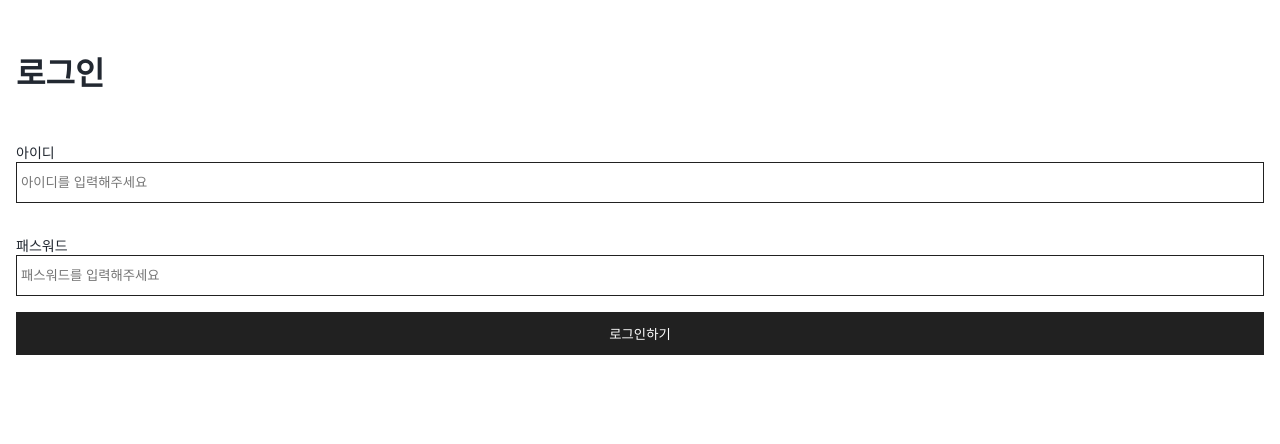
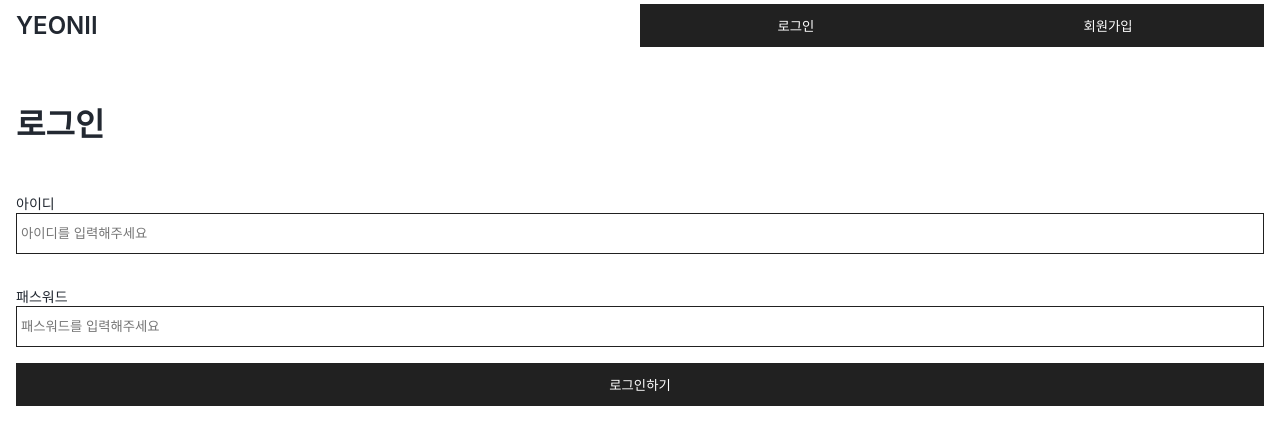
Before and after one commit to bbjoite09/React_Project, a React (Create React App) app in the folder image-community/: page /login in a window 1280 px wide. Shown: the top 444 px of the page. Built offline with nearby package versions, Linux system fonts and the light colour scheme.

Commit message:
feat: Header 생성, 배치

```diff
--- a/image-community/src/shared/App.js
+++ b/image-community/src/shared/App.js
@@ -4,9 +4,13 @@ import {BrowserRouter, Route} from "react-router-dom";
 import PostList from "../pages/PostList";
 import Login from "../pages/Login"
 
+import Header from "./Header";
+import {Grid} from "../elements"
+
 function App() {
     return (
         <React.Fragment>
+            <Header/>
             <BrowserRouter>
                 <Route path="/" exact component={PostList}/>
                 <Route path="/login" exact component={Login}/>
--- a/image-community/src/shared/Header.js
+++ b/image-community/src/shared/Header.js
@@ -0,0 +1,23 @@
+import React from "react";
+import {Grid, Text, Button} from "../elements"
+
+
+const Header=(props) => {
+    return (
+        <React.Fragment>
+            <Grid is_flex padding="4px 16px">
+                <Grid>
+                    <Text margin="0px" size="24px" bold>YEONII</Text>
+                </Grid>
+                <Grid is_flex >
+                    <Button text="로그인"></Button>
+                    <Button text="회원가입"></Button>
+                </Grid>
+            </Grid>
+        </React.Fragment>
+    );
+}
+
+Header.defaultProps ={};
+
+export default Header;
```
